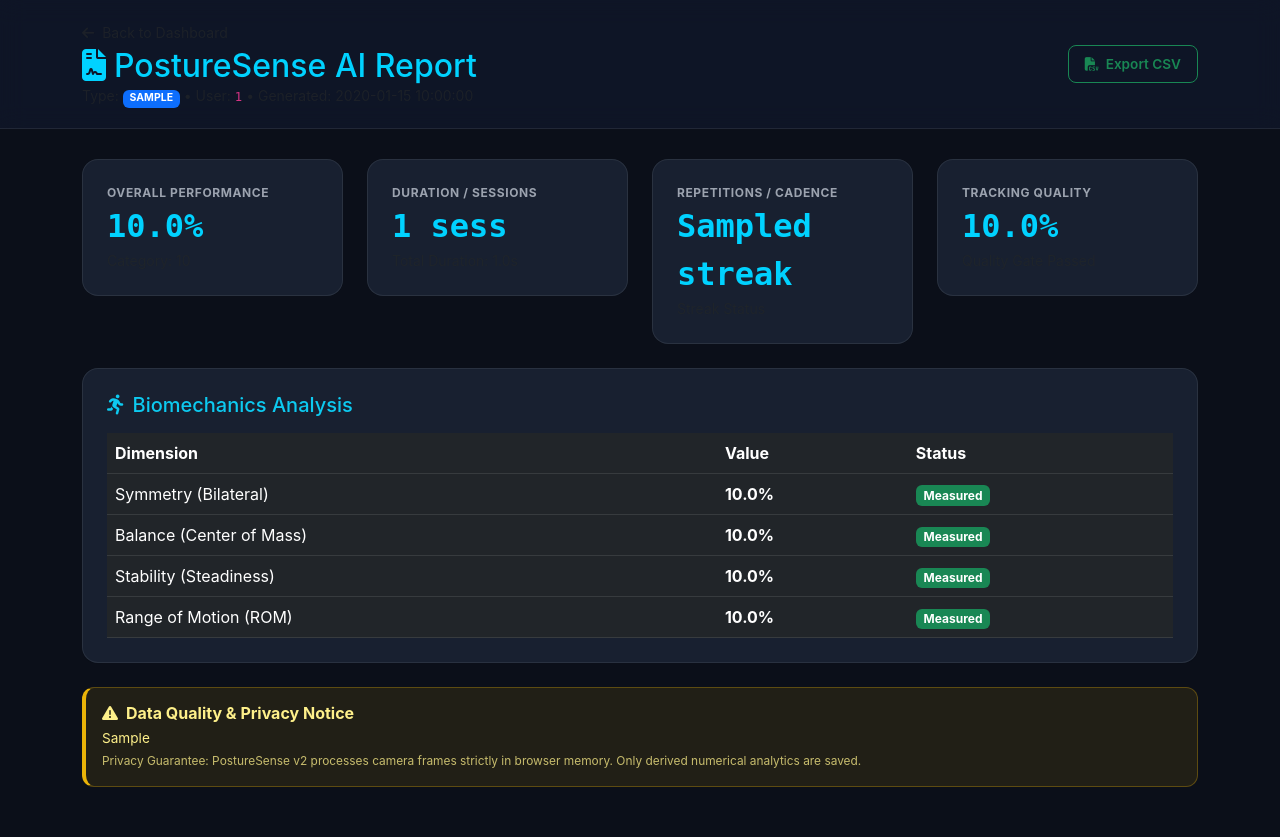
After one commit to gtathelegend/Posture-Sense, a Flask app: template templates/report_detail.html in a window 1280 px wide. The commit adds this page. Run offline with Flask 3, Linux system fonts and the light colour scheme; the template is opened without the code that fills it: most values are stand-ins (such as "Sample title", 1, 10 or a date in 2020).

Commit message:
feat: integrate reports with dashboard

```diff
--- a/backend/app/blueprints/api/routes.py
+++ b/backend/app/blueprints/api/routes.py
@@ -175,7 +175,8 @@ def get_exercise_report(exercise_id):
 @login_required
 def get_progress_report():
     from backend.app.services.report_service import ReportService
-    rep = ReportService.generate_progress_report(current_user.id)
+    timeframe = request.args.get('timeframe', '30d')
+    rep = ReportService.generate_progress_report(current_user.id, timeframe=timeframe)
     return jsonify(rep)
 
 
@@ -211,7 +212,8 @@ def get_session_report_json(session_id):
 @login_required
 def get_progress_csv():
     from backend.app.services.report_service import ReportService
-    export_res = ReportService.export_progress_csv(current_user.id)
+    timeframe = request.args.get('timeframe', '30d')
+    export_res = ReportService.export_progress_csv(current_user.id, timeframe=timeframe)
     return Response(export_res['content'], mimetype='text/csv', headers={
         'Content-Disposition': f'attachment; filename="{export_res["filename"]}"'
     })
--- /dev/null
+++ b/templates/report_detail.html
@@ -0,0 +1,244 @@
+<!DOCTYPE html>
+<html lang="en">
+<head>
+    <meta charset="UTF-8">
+    <meta name="viewport" content="width=device-width, initial-scale=1.0">
+    <title>PostureSense AI — Performance Report</title>
+    <link href="https://cdn.jsdelivr.net/npm/bootstrap@5.3.0/dist/css/bootstrap.min.css" rel="stylesheet">
+    <link rel="stylesheet" href="https://cdnjs.cloudflare.com/ajax/libs/font-awesome/6.4.0/css/all.min.css">
+    <style>
+        :root {
+            --ps-bg: #0b0f19;
+            --ps-card-bg: rgba(30, 41, 59, 0.7);
+            --ps-border: rgba(255, 255, 255, 0.08);
+            --ps-accent: #00d2ff;
+            --ps-text: #f8fafc;
+            --ps-text-muted: #9ca3af;
+        }
+
+        body {
+            background-color: var(--ps-bg);
+            color: var(--ps-text);
+            font-family: -apple-system, BlinkMacSystemFont, 'Segoe UI', Roboto, Helvetica, Arial, sans-serif;
+            padding-bottom: 50px;
+        }
+
+        .report-header {
+            background: rgba(15, 23, 42, 0.8);
+            backdrop-filter: blur(12px);
+            border-bottom: 1px solid var(--ps-border);
+            padding: 20px 0;
+            margin-bottom: 30px;
+        }
+
+        .glass-card {
+            background: var(--ps-card-bg);
+            backdrop-filter: blur(12px);
+            border: 1px solid var(--ps-border);
+            border-radius: 16px;
+            padding: 24px;
+            margin-bottom: 24px;
+        }
+
+        .metric-title {
+            font-size: 0.75rem;
+            text-transform: uppercase;
+            letter-spacing: 0.05em;
+            color: var(--ps-text-muted);
+            font-weight: 700;
+        }
+
+        .metric-val {
+            font-size: 2rem;
+            font-weight: 800;
+            color: var(--ps-accent);
+            font-family: monospace;
+        }
+
+        .btn-export {
+            border-radius: 8px;
+            font-weight: 600;
+            font-size: 0.85rem;
+            padding: 8px 16px;
+        }
+
+        .notice-box {
+            background: rgba(234, 179, 8, 0.1);
+            border: 1px solid rgba(234, 179, 8, 0.3);
+            border-left: 4px solid #eab308;
+            border-radius: 12px;
+            padding: 16px;
+            color: #fef08a;
+            font-size: 0.85rem;
+        }
+    </style>
+</head>
+<body>
+
+    <header class="report-header">
+        <div class="container d-flex justify-content-between align-items-center">
+            <div>
+                <a href="/dashboard" class="text-decoration-none text-muted small mb-1 d-inline-block">
+                    <i class="fa-solid fa-arrow-left me-1"></i> Back to Dashboard
+                </a>
+                <h2 class="m-0 font-weight-bold" style="color: var(--ps-accent);"><i class="fa-solid fa-file-contract me-2"></i>PostureSense AI Report</h2>
+                <div class="text-muted small">
+                    Type: <span class="badge bg-primary text-uppercase">{{ report_type }}</span> &bull;
+                    User: <code>{{ report.metadata.user_id }}</code> &bull;
+                    Generated: {{ report.metadata.generated_at or 'Now' }}
+                </div>
+            </div>
+            <div class="d-flex gap-2">
+                {% if report_type == 'session' %}
+                <a href="/api/reports/session/{{ session_id }}/pdf" target="_blank" class="btn btn-outline-info btn-export">
+                    <i class="fa-solid fa-file-pdf me-1"></i> HTML / PDF
+                </a>
+                <a href="/api/reports/session/{{ session_id }}/json" class="btn btn-outline-light btn-export">
+                    <i class="fa-solid fa-file-code me-1"></i> JSON
+                </a>
+                {% else %}
+                <a href="/api/reports/progress.csv{% if timeframe %}?timeframe={{ timeframe }}{% endif %}" class="btn btn-outline-success btn-export">
+                    <i class="fa-solid fa-file-csv me-1"></i> Export CSV
+                </a>
+                {% endif %}
+            </div>
+        </div>
+    </header>
+
+    <div class="container">
+
+        <!-- Top Metrics Row -->
+        <div class="row">
+            <div class="col-md-3">
+                <div class="glass-card">
+                    <div class="metric-title">Overall Performance</div>
+                    <div class="metric-val">
+                        {% if report_type == 'session' %}
+                            {{ "%.1f"|format(report.performance.overall_score) }}%
+                        {% elif report_type == 'progress' %}
+                            {{ "%.1f"|format(report.overall_summary.average_score) }}%
+                        {% else %}
+                            {{ "%.1f"|format(report.executive_summary.overall_average_score) }}%
+                        {% endif %}
+                    </div>
+                    <div class="small text-muted">Category: {{ report.performance.score_category if report.performance else 'Evaluated' }}</div>
+                </div>
+            </div>
+            <div class="col-md-3">
+                <div class="glass-card">
+                    <div class="metric-title">Duration / Sessions</div>
+                    <div class="metric-val">
+                        {% if report_type == 'session' %}
+                            {{ report.session_info.duration }}s
+                        {% elif report_type == 'progress' %}
+                            {{ report.overall_summary.total_sessions }} sess
+                        {% else %}
+                            {{ report.executive_summary.total_sessions }} sess
+                        {% endif %}
+                    </div>
+                    <div class="small text-muted">
+                        {% if report_type == 'session' %}
+                            Hold Time: {{ report.movement.hold_time }}s
+                        {% else %}
+                            Total Duration: {{ "%.1f"|format(report.overall_summary.total_duration if report_type=='progress' else report.executive_summary.total_duration) }}s
+                        {% endif %}
+                    </div>
+                </div>
+            </div>
+            <div class="col-md-3">
+                <div class="glass-card">
+                    <div class="metric-title">Repetitions / Cadence</div>
+                    <div class="metric-val">
+                        {% if report_type == 'session' %}
+                            {{ report.movement.reps }}
+                        {% else %}
+                            {{ report.overall_summary.streak_days if report_type=='progress' else report.executive_summary.streak_days }}d streak
+                        {% endif %}
+                    </div>
+                    <div class="small text-muted">
+                        {% if report_type == 'session' %}
+                            Cadence: {{ report.movement.average_cadence }} rpm
+                        {% else %}
+                            Streak Status
+                        {% endif %}
+                    </div>
+                </div>
+            </div>
+            <div class="col-md-3">
+                <div class="glass-card">
+                    <div class="metric-title">Tracking Quality</div>
+                    <div class="metric-val">
+                        {% set tq = report.tracking.tracking_quality if report_type=='session' else report.data_quality.tracking_quality %}
+                        {% if tq is not none and tq != 'N/A' %}
+                            {{ "%.1f"|format(tq) }}%
+                        {% else %}
+                            <span class="text-muted fs-5">N/A</span>
+                        {% endif %}
+                    </div>
+                    <div class="small text-muted">Quality Gate Passed</div>
+                </div>
+            </div>
+        </div>
+
+        <!-- Biomechanics Grid -->
+        <div class="glass-card">
+            <h5 class="mb-3 text-info"><i class="fa-solid fa-person-running me-2"></i>Biomechanics Analysis</h5>
+            <div class="table-responsive">
+                <table class="table table-dark table-hover align-middle mb-0">
+                    <thead>
+                        <tr>
+                            <th>Dimension</th>
+                            <th>Value</th>
+                            <th>Status</th>
+                        </tr>
+                    </thead>
+                    <tbody>
+                        {% set bio = report.biomechanics if report_type=='session' else (report.overall_summary if report_type=='progress' else report.overall_progress) %}
+                        <tr>
+                            <td>Symmetry (Bilateral)</td>
+                            <td>
+                                {% set symm = bio.symmetry_score if report_type=='session' else bio.average_symmetry %}
+                                {% if symm is not none %}<strong>{{ "%.1f"|format(symm) }}%</strong>{% else %}<span class="text-warning">Not available</span>{% endif %}
+                            </td>
+                            <td>{% if symm is not none %}<span class="badge bg-success">Measured</span>{% else %}<span class="badge bg-secondary">Legacy Session</span>{% endif %}</td>
+                        </tr>
+                        <tr>
+                            <td>Balance (Center of Mass)</td>
+                            <td>
+                                {% set bal = bio.balance_score if report_type=='session' else bio.average_balance %}
+                                {% if bal is not none %}<strong>{{ "%.1f"|format(bal) }}%</strong>{% else %}<span class="text-warning">Not available</span>{% endif %}
+                            </td>
+                            <td>{% if bal is not none %}<span class="badge bg-success">Measured</span>{% else %}<span class="badge bg-secondary">Legacy Session</span>{% endif %}</td>
+                        </tr>
+                        <tr>
+                            <td>Stability (Steadiness)</td>
+                            <td>
+                                {% set stab = bio.stability_score if report_type=='session' else bio.average_stability %}
+                                {% if stab is not none %}<strong>{{ "%.1f"|format(stab) }}%</strong>{% else %}<span class="text-warning">Not available</span>{% endif %}
+                            </td>
+                            <td>{% if stab is not none %}<span class="badge bg-success">Measured</span>{% else %}<span class="badge bg-secondary">Legacy Session</span>{% endif %}</td>
+                        </tr>
+                        <tr>
+                            <td>Range of Motion (ROM)</td>
+                            <td>
+                                {% set rom = bio.rom_score if report_type=='session' else bio.average_rom %}
+                                {% if rom is not none %}<strong>{{ "%.1f"|format(rom) }}%</strong>{% else %}<span class="text-warning">Not available</span>{% endif %}
+                            </td>
+                            <td>{% if rom is not none %}<span class="badge bg-success">Measured</span>{% else %}<span class="badge bg-secondary">Legacy Session</span>{% endif %}</td>
+                        </tr>
+                    </tbody>
+                </table>
+            </div>
+        </div>
+
+        <!-- Data Quality Notice -->
+        <div class="notice-box mt-4">
+            <h6 class="fw-bold mb-1"><i class="fa-solid fa-triangle-exclamation me-2"></i>Data Quality &amp; Privacy Notice</h6>
+            <div>{{ report.data_quality.quality_notice if report.data_quality else (report.data_quality_notice.quality_notice if report.data_quality_notice else 'Generated deterministically from persisted session analytics.') }}</div>
+            <div class="small opacity-75 mt-1">Privacy Guarantee: PostureSense v2 processes camera frames strictly in browser memory. Only derived numerical analytics are saved.</div>
+        </div>
+
+    </div>
+
+</body>
+</html>
```
Also changed, not shown: backend/app/blueprints/dashboard/routes.py (+25 -0 lines), templates/dashboard.html (+20 -0 lines).
